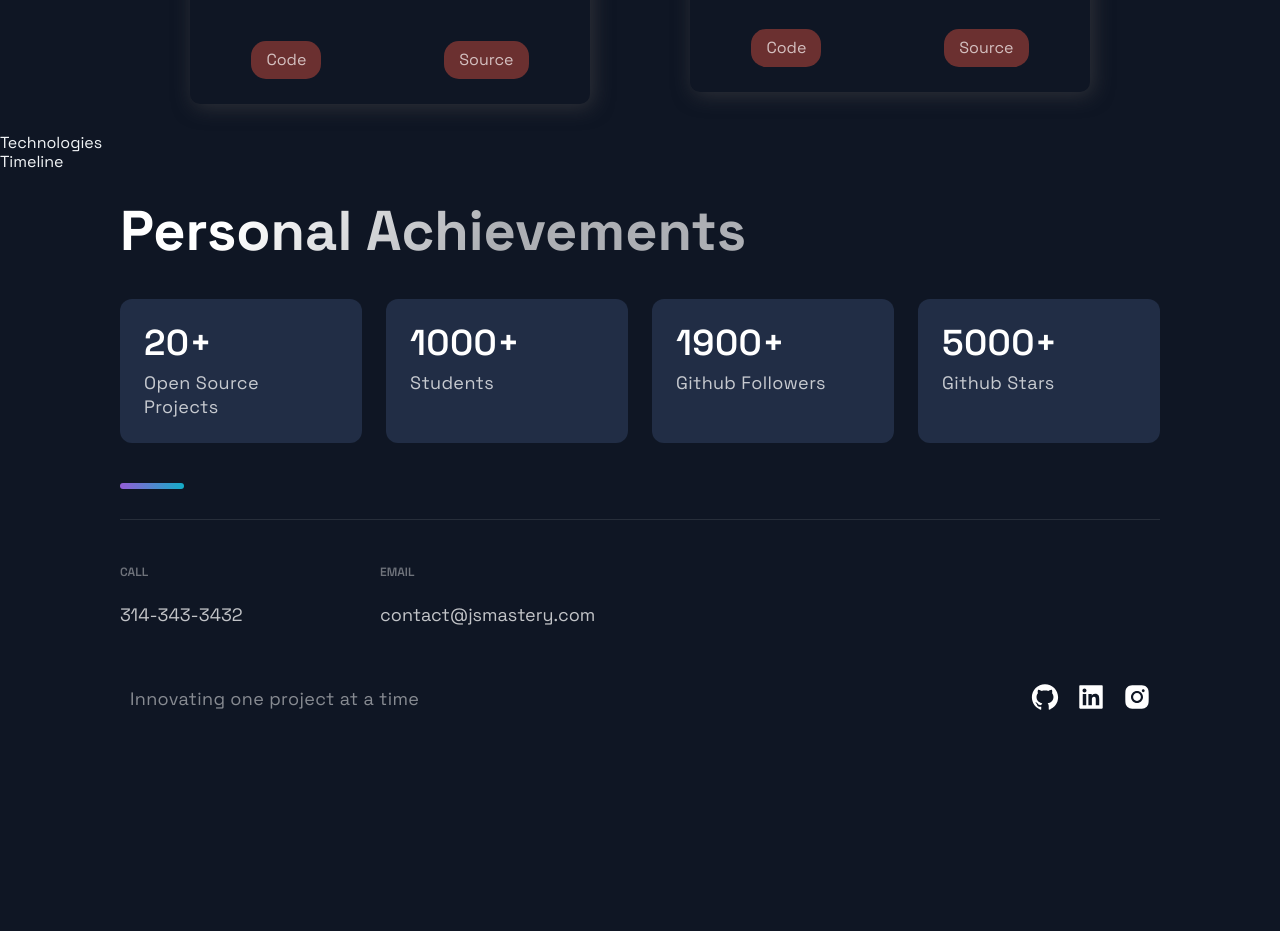
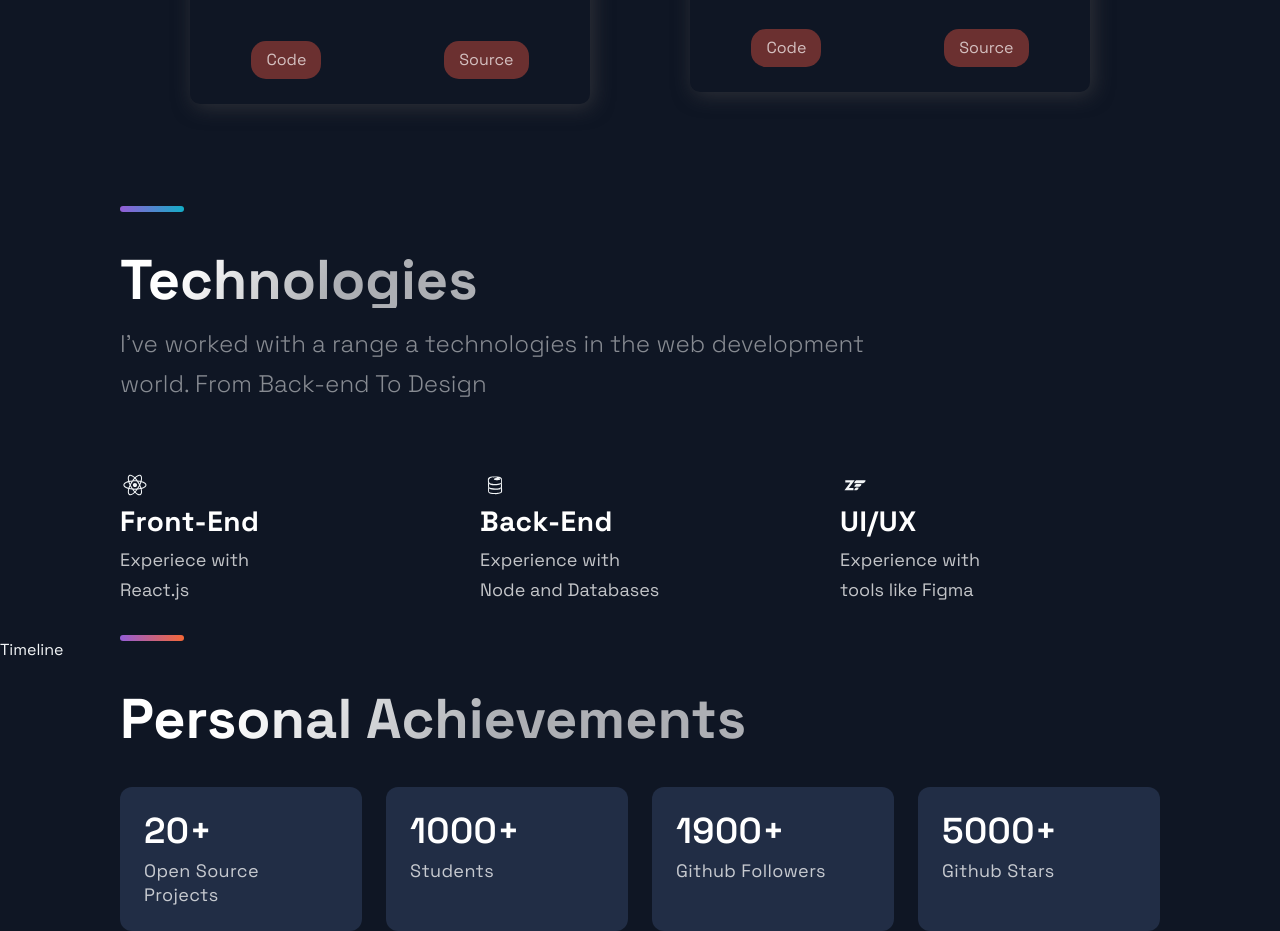
Before and after one commit to anita-brown/portfolio_webapp, a Next.js app: page / in a window 1280 px wide. Shown: the part 2340-3271 px from the top of the page. Before the commit the page ends 3114 px from the top, so only its background shows below. Built offline with nearby package versions, Linux system fonts and the light colour scheme.

Commit message:
chore: implemented technology

```diff
--- a/src/components/Technologies/Technologies.js
+++ b/src/components/Technologies/Technologies.js
@@ -1,12 +1,53 @@
-import React from 'react';
-import { DiFirebase, DiReact, DiZend } from 'react-icons/di';
-import { Section, SectionDivider, SectionText, SectionTitle } from '../../styles/GlobalComponents';
-import { List, ListContainer, ListItem, ListParagraph, ListTitle } from './TechnologiesStyles';
+import React from "react";
+import { DiFirebase, DiReact, DiZend } from "react-icons/di";
+import { Section, SectionDivider, SectionText, SectionTitle } from "../../styles/GlobalComponents";
+import { List, ListContainer, ListItem, ListParagraph, ListTitle } from "./TechnologiesStyles";
 
-const Technologies = () =>  (
-  <div>
-    Technologies
-  </div>
+const Technologies = () => (
+  <Section id="tech">
+    <SectionDivider divider />
+    <SectionTitle>Technologies</SectionTitle>
+    <SectionText>I've worked with a range a technologies in the web development world. From Back-end To Design</SectionText>
+    <List>
+      <ListItem>
+        <picture>
+          <DiReact size="3rem" />
+        </picture>
+        <ListContainer>
+          <ListTitle>Front-End</ListTitle>
+          <ListParagraph>
+            Experiece with <br />
+            React.js
+          </ListParagraph>
+        </ListContainer>
+      </ListItem>
+      <ListItem>
+        <picture>
+          <DiFirebase size="3rem" />
+        </picture>
+        <ListContainer>
+          <ListTitle>Back-End</ListTitle>
+          <ListParagraph>
+            Experience with <br />
+            Node and Databases
+          </ListParagraph>
+        </ListContainer>
+      </ListItem>
+      <ListItem>
+        <picture>
+          <DiZend size="3rem" />
+        </picture>
+        <ListContainer>
+          <ListTitle>UI/UX</ListTitle>
+          <ListParagraph>
+            Experience with <br />
+            tools like Figma
+          </ListParagraph>
+        </ListContainer>
+      </ListItem>
+    </List>
+    <SectionDivider colorAlt />
+  </Section>
 );
 
 export default Technologies;
```
